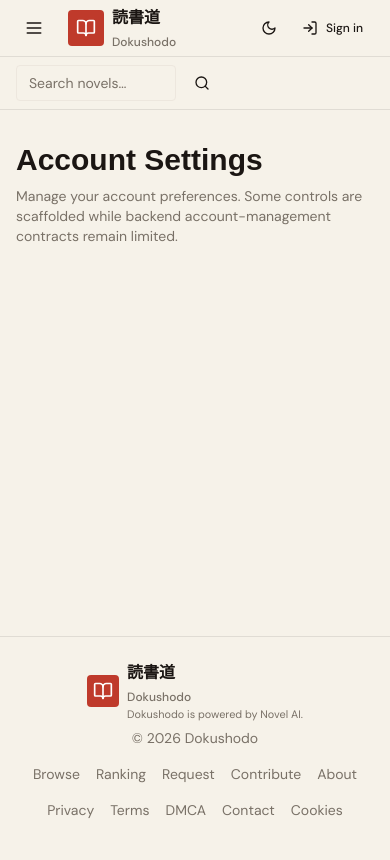
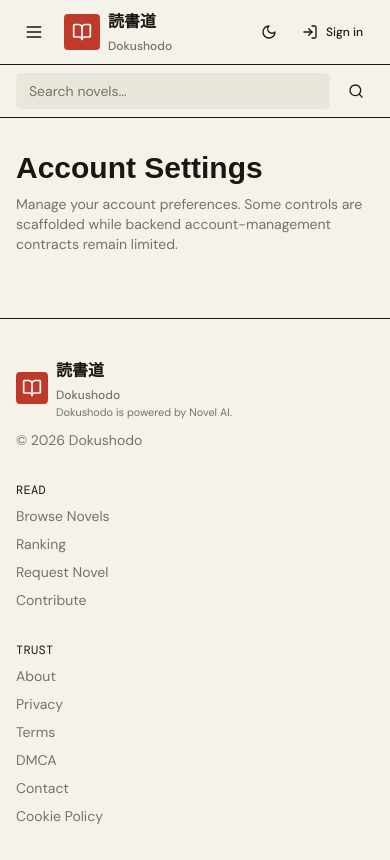
Before and after one commit to ArchdukeViel/NovelAITranslator2Book, a Next.js app in the folder frontend/: page /account/settings in a window 390 px wide. Shown: the top 860 px of the page. Built offline with nearby package versions, Linux system fonts and the light colour scheme; no server answers.

Commit message:
feat: refine Dokushodo public shell composition

```diff
--- a/frontend/components/public/public-footer.tsx
+++ b/frontend/components/public/public-footer.tsx
@@ -8,55 +8,57 @@ export function PublicFooter() {
   const { isAuthenticated } = usePublicAuth();
 
   return (
-    <footer className="border-t border-border bg-background">
-      <div className="mx-auto flex max-w-6xl flex-col items-center gap-4 px-4 py-6 text-sm text-muted-foreground sm:flex-row sm:justify-between">
-        <div className="flex flex-col items-center gap-2 sm:items-start">
+    <footer className="border-t border-border/60 bg-background">
+      <div className="mx-auto grid max-w-7xl gap-8 px-4 py-10 text-sm text-muted-foreground sm:px-6 lg:grid-cols-[minmax(0,1fr)_auto_auto] lg:px-8">
+        <div className="flex flex-col gap-3">
           <PublicBrand showPoweredBy markClassName="h-8 w-8" />
           <p>&copy; {new Date().getFullYear()} Dokushodo</p>
         </div>
-        <nav className="flex flex-wrap justify-center gap-4">
-          <Link href="/browse-novels" className="hover:text-foreground transition-colors">
-            Browse
+
+        <nav className="grid gap-2" aria-label="Footer navigation">
+          <p className="font-metadata text-xs uppercase tracking-wide text-foreground">
+            Read
+          </p>
+          <Link href="/browse-novels" className="transition-colors hover:text-foreground">
+            Browse Novels
           </Link>
-          <Link href="/ranking" className="hover:text-foreground transition-colors">
+          <Link href="/ranking" className="transition-colors hover:text-foreground">
             Ranking
           </Link>
-          <Link href="/request-novel" className="hover:text-foreground transition-colors">
-            Request
+          <Link href="/request-novel" className="transition-colors hover:text-foreground">
+            Request Novel
           </Link>
-          <Link href="/contribute" className="hover:text-foreground transition-colors">
+          <Link href="/contribute" className="transition-colors hover:text-foreground">
             Contribute
           </Link>
           {isAuthenticated && (
-            <>
-              <Link href="/account/library" className="hover:text-foreground transition-colors">
-                Library
-              </Link>
-              <Link href="/account/requests" className="hover:text-foreground transition-colors">
-                Requests
-              </Link>
-              <Link href="/account/contributions" className="hover:text-foreground transition-colors">
-                Contributions
-              </Link>
-            </>
+            <Link href="/account/library" className="transition-colors hover:text-foreground">
+              Library
+            </Link>
           )}
-          <Link href="/about" className="hover:text-foreground transition-colors">
+        </nav>
+
+        <nav className="grid gap-2" aria-label="Legal navigation">
+          <p className="font-metadata text-xs uppercase tracking-wide text-foreground">
+            Trust
+          </p>
+          <Link href="/about" className="transition-colors hover:text-foreground">
             About
           </Link>
-          <Link href="/privacy" className="hover:text-foreground transition-colors">
+          <Link href="/privacy" className="transition-colors hover:text-foreground">
             Privacy
           </Link>
-          <Link href="/terms" className="hover:text-foreground transition-colors">
+          <Link href="/terms" className="transition-colors hover:text-foreground">
             Terms
           </Link>
-          <Link href="/dmca" className="hover:text-foreground transition-colors">
+          <Link href="/dmca" className="transition-colors hover:text-foreground">
             DMCA
           </Link>
-          <Link href="/contact" className="hover:text-foreground transition-colors">
+          <Link href="/contact" className="transition-colors hover:text-foreground">
             Contact
           </Link>
-          <Link href="/cookie-policy" className="hover:text-foreground transition-colors">
-            Cookies
+          <Link href="/cookie-policy" className="transition-colors hover:text-foreground">
+            Cookie Policy
           </Link>
         </nav>
       </div>
--- a/frontend/components/public/public-header.tsx
+++ b/frontend/components/public/public-header.tsx
@@ -1,53 +1,53 @@
 "use client";
 
-import { useState } from "react";
-import { Menu, X } from "lucide-react";
+import Link from "next/link";
+import { Library, Menu } from "lucide-react";
 
 import { Button } from "@/components/ui/button";
 import { SearchEntry } from "@/components/public/search-entry";
 import { CurrentUserIndicator } from "@/components/public/current-user-indicator";
 import { PublicBrand } from "@/components/public/public-brand";
 import { PublicThemeToggle } from "@/components/public/public-theme-toggle";
+import { usePublicAuth } from "@/hooks/public/use-auth";
 
 export function PublicHeader({ onMenuClick }: { onMenuClick: () => void }) {
-  const [mobileOpen, setMobileOpen] = useState(false);
-
-  function toggleMobile() {
-    setMobileOpen((prev) => !prev);
-    onMenuClick();
-  }
+  const { isAuthenticated } = usePublicAuth();
 
   return (
-    <header className="sticky top-0 z-30 border-b border-border bg-background">
-      <div className="mx-auto flex h-14 items-center gap-4 px-4">
-        {/* Mobile hamburger */}
-        <div className="md:hidden">
-          <Button
-            variant="ghost"
-            size="icon"
-            aria-label={mobileOpen ? "Close navigation menu" : "Open navigation menu"}
-            onClick={toggleMobile}
-          >
-            {mobileOpen ? <X className="h-5 w-5" /> : <Menu className="h-5 w-5" />}
-          </Button>
-        </div>
+    <header className="sticky top-0 z-30 border-b border-border/60 bg-background/90 backdrop-blur">
+      <div className="mx-auto flex h-16 max-w-7xl items-center gap-3 px-4 sm:px-6 lg:px-8">
+        <Button
+          variant="ghost"
+          size="icon"
+          aria-label="Open navigation menu"
+          onClick={onMenuClick}
+          className="shrink-0"
+        >
+          <Menu className="h-5 w-5" />
+        </Button>
 
-        {/* Brand link */}
         <PublicBrand className="shrink-0" />
 
-        {/* Desktop search */}
-        <div className="hidden flex-1 md:block">
+        <div className="hidden flex-1 justify-center md:flex">
           <SearchEntry />
         </div>
 
-        <div className="ml-auto flex items-center gap-1">
+        <div className="ml-auto flex items-center gap-1 sm:gap-2">
+          {isAuthenticated && (
+            <Link
+              href="/account/library"
+              className="hidden h-9 items-center gap-2 rounded-md px-3 text-sm font-medium text-muted-foreground transition-colors hover:bg-muted hover:text-foreground lg:inline-flex"
+            >
+              <Library className="h-4 w-4" />
+              Library
+            </Link>
+          )}
           <PublicThemeToggle />
           <CurrentUserIndicator />
         </div>
       </div>
 
-      {/* Mobile search */}
-      <div className="border-t border-border px-4 py-2 md:hidden">
+      <div className="border-t border-border/50 px-4 py-2 md:hidden">
         <SearchEntry />
       </div>
     </header>
--- a/frontend/components/public/public-shell.tsx
+++ b/frontend/components/public/public-shell.tsx
@@ -10,20 +10,18 @@ export function PublicShell({ children }: { children: React.ReactNode }) {
   const [mobileMenuOpen, setMobileMenuOpen] = useState(false);
 
   return (
-    <div className="flex min-h-screen flex-col md:flex-row">
+    <div className="flex min-h-screen flex-col bg-background">
       <Suspense fallback={null}>
         <PublicSidebar
           isOpen={mobileMenuOpen}
           onClose={() => setMobileMenuOpen(false)}
         />
       </Suspense>
-      <div className="flex flex-1 flex-col">
-        <Suspense fallback={null}>
-          <PublicHeader onMenuClick={() => setMobileMenuOpen(true)} />
-        </Suspense>
-        <main className="flex-1">{children}</main>
-        <PublicFooter />
-      </div>
+      <Suspense fallback={null}>
+        <PublicHeader onMenuClick={() => setMobileMenuOpen(true)} />
+      </Suspense>
+      <main className="flex-1">{children}</main>
+      <PublicFooter />
     </div>
   );
 }
--- a/frontend/components/public/search-entry.tsx
+++ b/frontend/components/public/search-entry.tsx
@@ -23,13 +23,13 @@ export function SearchEntry() {
   }
 
   return (
-    <form onSubmit={handleSubmit} className="flex items-center gap-2">
+    <form onSubmit={handleSubmit} className="flex w-full items-center gap-2 md:max-w-md">
       <Input
         type="search"
         placeholder="Search novels…"
         value={query}
         onChange={(e) => setQuery(e.target.value)}
-        className="w-40 sm:w-56"
+        className="min-w-0 flex-1 bg-muted/70"
         aria-label="Search novels"
       />
       <Button type="submit" variant="ghost" size="icon" aria-label="Submit search">
```
Also changed, not shown: frontend/components/public/public-sidebar.tsx (+70 -18 lines).
